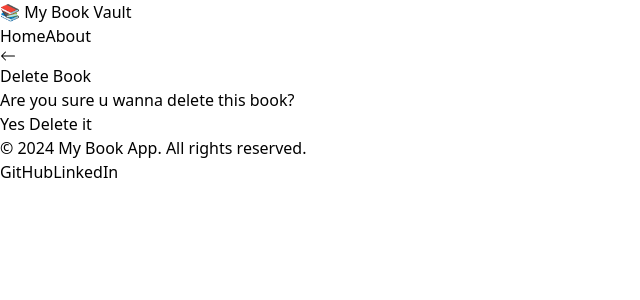
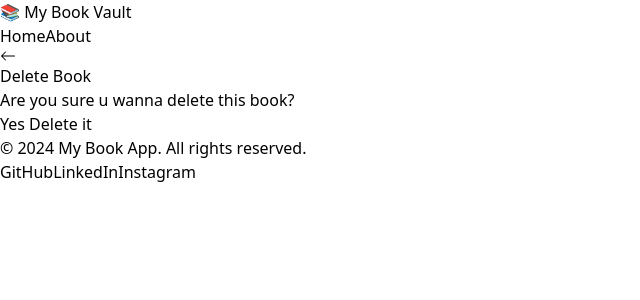
Before and after one commit to Roy3443/Book-Vault, a React (Vite) app in the folder frontend/: page /books/delete/1 in a window 1280 px wide. Shown: the top 300 px of the page, without its empty margins (0-640 px from the left). Built offline with nearby package versions, Linux system fonts and the light colour scheme.

Commit message:
modify footer

```diff
--- a/frontend/src/Components/Footer.jsx
+++ b/frontend/src/Components/Footer.jsx
@@ -7,7 +7,8 @@
                 <p>&copy; 2024 My Book App. All rights reserved.</p>
                 <div className="flex justify-center space-x-4 mt-2">
                     <a href="https://github.com/Roy3443" className="hover:text-gray-400">GitHub</a>
-                    <a href="https://linkedin.com/" className="hover:text-gray-400">LinkedIn</a>
+                    <a href="https://www.linkedin.com/in/roylasrado/" className="hover:text-gray-400">LinkedIn</a>
+                    <a href="https://www.instagram.com/roy_lasrado/" className="hover:text-gray-400">Instagram</a>
                 </div>
             </div>
         </footer>
```
